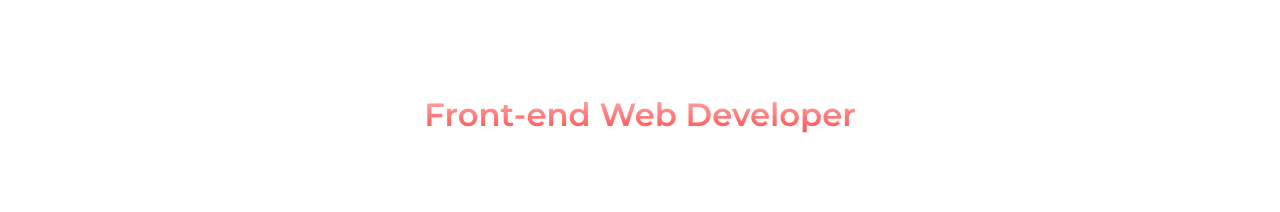
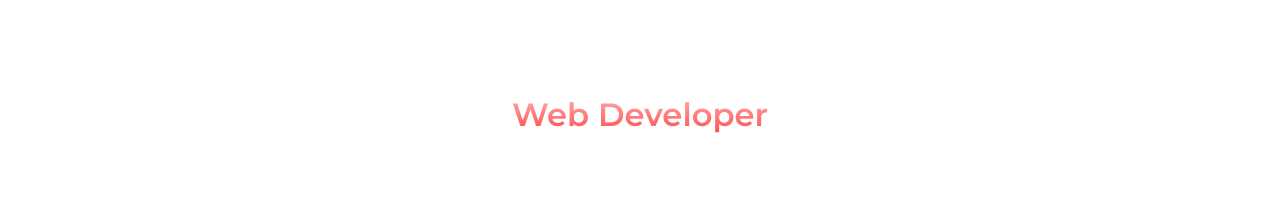
Before and after one commit to situlillian/situlillian-portfolio, a React app: page / in a window 1280 px wide. Shown: the part 227-439 px from the top of the page. Built offline with nearby package versions, Linux system fonts and the light colour scheme; no server answers; a web font is replaced by a local one.

Commit message:
Changed title

```diff
--- a/src/pages/home/index.jsx
+++ b/src/pages/home/index.jsx
@@ -16,7 +16,7 @@ class Home extends React.Component {
           <div className="container">
             <div className="col-xs-12 text-center hero">
               <div className="heroText">
-                <h1>Front-end Web Developer</h1>
+                <h1>Web Developer</h1>
                 <p className="text-left">
                   Based out of Austin, TX. Specializing in front-end React development. Interested in solving problems. If you are a
                   business seeking a web presence or an employer looking to hire, you can get in touch with me here.
```
